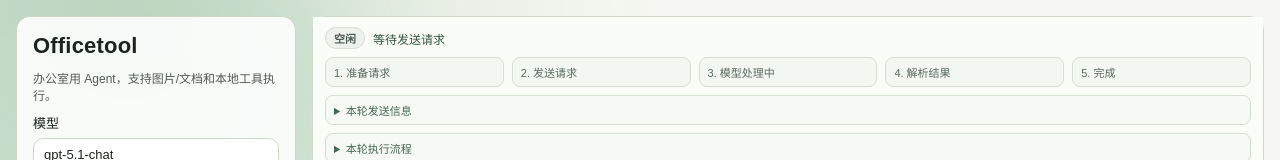
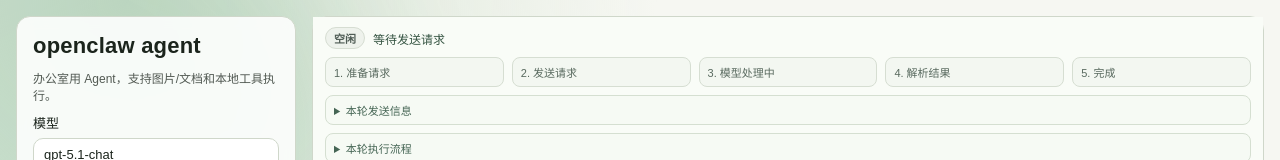
Before and after one commit to jonhncatt/offciatool-openclaw-agent, a plain HTML site: page app/static/index.html in a window 1280 px wide. Shown: the top 160 px of the page. Drawn offline with Linux system fonts and the light colour scheme; no server answers.

Commit message:
fix startup port-troubleshooting docs and rename ui header to openclaw agent

```diff
--- a/app/static/index.html
+++ b/app/static/index.html
@@ -3,7 +3,7 @@
   <head>
     <meta charset="UTF-8" />
     <meta name="viewport" content="width=device-width, initial-scale=1.0" />
-    <title>Officetool Office Agent</title>
+    <title>openclaw agent</title>
     <link rel="stylesheet" href="/static/styles.css" />
   </head>
   <body>
@@ -12,7 +12,7 @@
 
     <main class="app-shell">
       <aside class="panel">
-        <h1>Officetool</h1>
+        <h1>openclaw agent</h1>
         <p class="hint">办公室用 Agent，支持图片/文档和本地工具执行。</p>
 
         <label>模型
```
Also changed, not shown: 3 other files.
